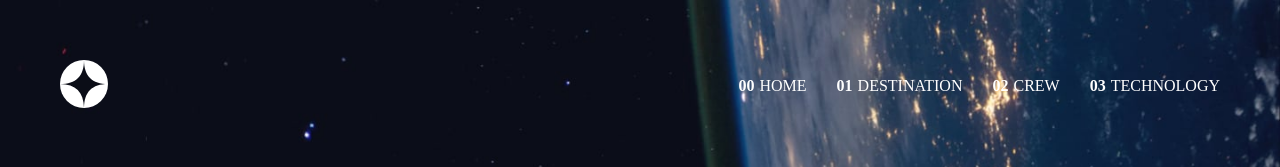
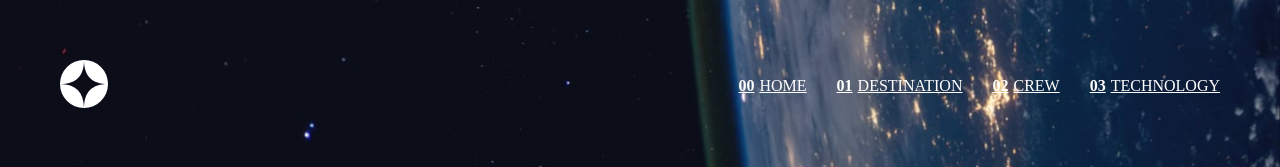
Before and after one commit to Youssef5107/Space-Tourism, a Next.js app: page / in a window 1280 px wide. Shown: the top 167 px of the page. Built offline with nearby package versions, Linux system fonts and the light colour scheme.

Commit message:
style:add link tags

```diff
--- a/app/components/Header.tsx
+++ b/app/components/Header.tsx
@@ -1,4 +1,5 @@
 import styles from "../page.module.css"
+import Link from "next/link";
 
 
 function Header() {
@@ -9,10 +10,10 @@ function Header() {
                     <img src="assets/shared/logo.svg" alt="Page logo" />
                 </div>
                 <div className={styles.headerOptionBtnsArea}>
-                    <div className={styles.headerOptionBtn}><span className={styles.optionNumber}>00</span>HOME</div>
-                    <div className={styles.headerOptionBtn}><span className={styles.optionNumber}>01</span>DESTINATION</div>
-                    <div className={styles.headerOptionBtn}><span className={styles.optionNumber}>02</span>CREW</div>
-                    <div className={styles.headerOptionBtn}><span className={styles.optionNumber}>03</span>TECHNOLOGY</div>
+                    <Link href={""} className={styles.headerOptionBtn}><span className={styles.optionNumber}>00</span>HOME</Link>
+                    <Link href={""} className={styles.headerOptionBtn}><span className={styles.optionNumber}>01</span>DESTINATION</Link>
+                    <Link href={""} className={styles.headerOptionBtn}><span className={styles.optionNumber}>02</span>CREW</Link>
+                    <Link href={""} className={styles.headerOptionBtn}><span className={styles.optionNumber}>03</span>TECHNOLOGY</Link>
                 </div>
             </header>
         </>
```
